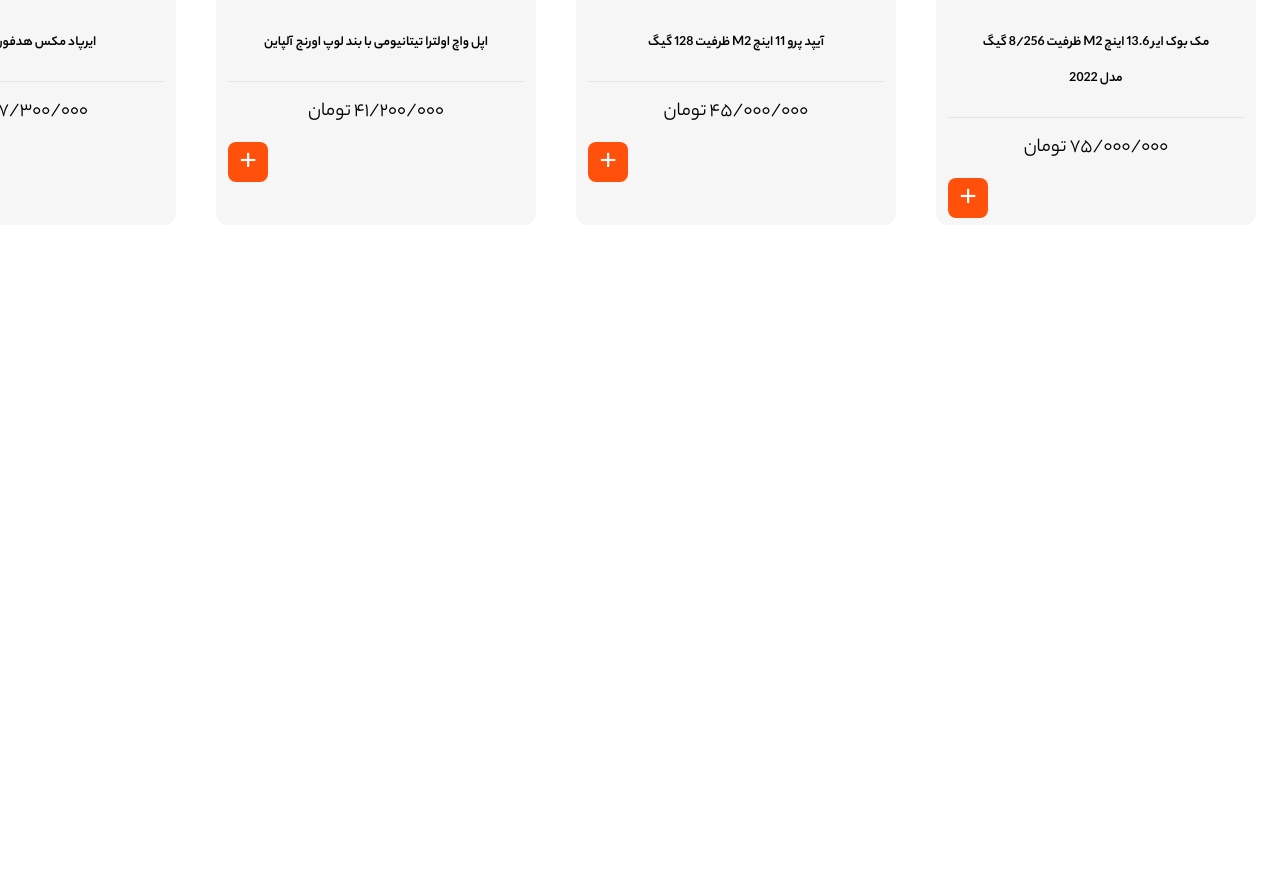
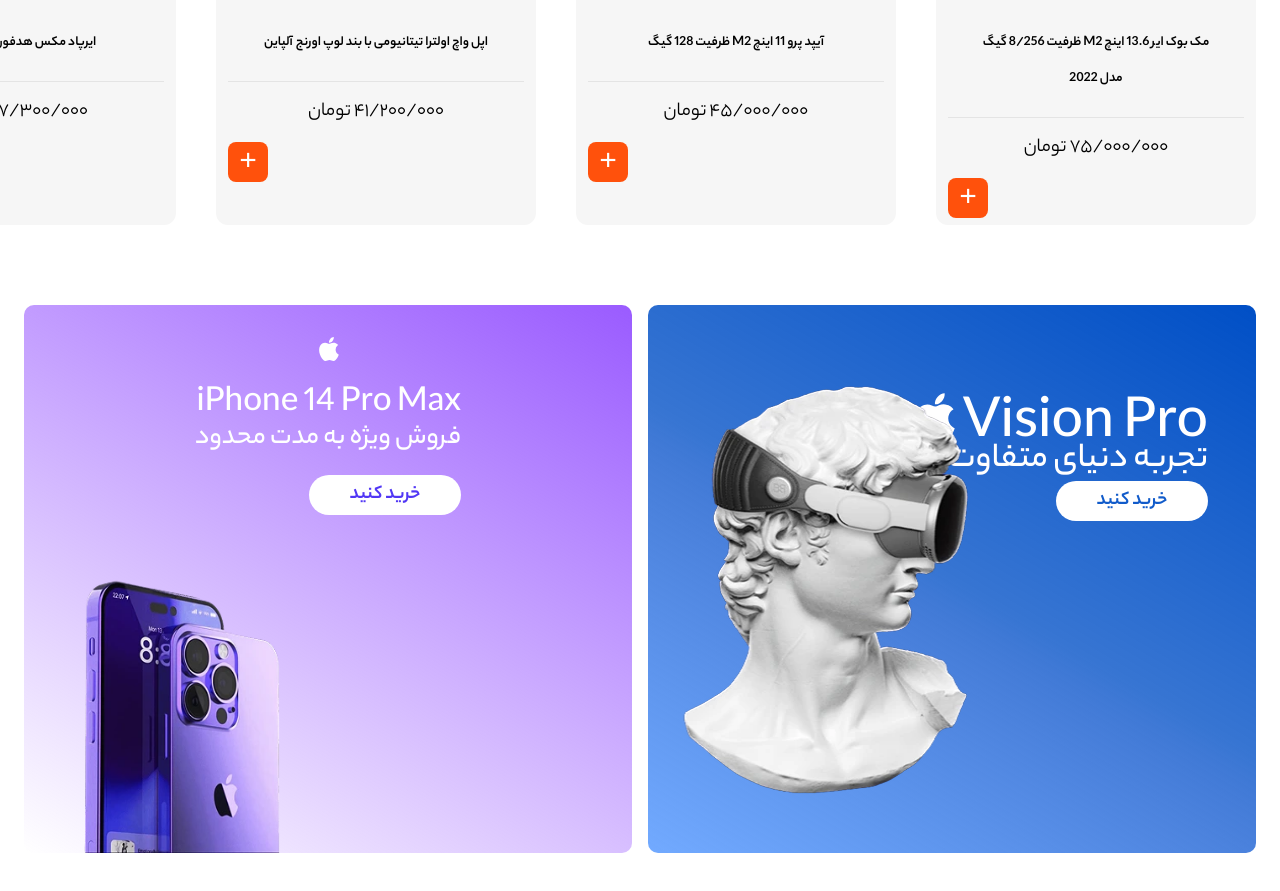
Before and after one commit to miladrezaei/Apple-Store, a website: page src/index.html in a window 1280 px wide. Shown: the part 2361-3252 px from the top of the page. Before the commit the page ends 2642 px from the top, so only its background shows below. Drawn offline with Linux system fonts and the light colour scheme.

Commit message:
Creating website banners

```diff
--- a/src/index.html
+++ b/src/index.html
@@ -227,5 +227,29 @@
         </div>
       </div>
     </div>
+    <div class="container m-auto px-6 mt-20 mb-10 flex flex-col lg:flex-row gap-14 lg:gap-4">
+      <div class="relative h-37 lg:h-137 w-full lg-w-3/5 bg-linear-30 from-[#72AAFF] via-[#004fc6c8] to-[#004Fc6] rounded-[10px]">
+        <div class="w-fit h-full flex flex-col items-center lg:items-start justify-center lg:justify-start px-6 lg:px-12 lg:pt-22">
+          <div class="flex items-center gap-1">
+            <p class="text-2xl lg:text-6xl text-white font-medium h-6 lg:h-10">Vision Pro</p>
+            <img class="size-6 lg:size-12" src="./assets/svg/apple.svg" alt="">
+          </div>
+          <p class="text-sm text-white font-medium h-6 lg:text-4xl">تجربه دنیای متفاوت</p>
+          <button class="w-26 lg:w-38 h-7 lg:h-10 rounded-full text-sm lg:text-xl font-semibold bg-white text-[#115BCA] lg:mt-4">خرید کنید</button>
+        </div>
+        <img class="absolute -bottom-2 lg:bottom-10 left-2 w-40 lg:w-96 h-50 lg:h-112" src="./assets/images/vision-pro.webp" alt="">
+      </div>
+      <div class="relative h-37 lg:h-137 w-full lg-w-2/5 bg-linear-30 from-[#9A5BFF00]  to-[#9A5BFF] rounded-[10px]">
+        <div class="w-fit h-full flex flex-col items-start justify-center lg:justify-start px-6 gap-2 lg:gap-4 lg:m-auto lg:mt-8">
+          <div class="flex items-center lg:flex-col-reverse gap-1 lg:gap-6">
+            <p class="text-lg lg:text-4xl text-white font-medium h-4.5">iPhone 14 Pro Max</p>
+            <img class="size-6 lg:size12" src="./assets/svg/apple.svg" alt="">
+          </div>
+          <p class="text-sm lg:text-[28px] text-white font-medium h-6">فروش ویژه به مدت محدود</p>
+          <button class="w-26 lg:w-38 h-7 lg:h-10 rounded-full text-sm lg:text-xl font-semibold bg-white text-[#5137F5] lg:mt-4">خرید کنید</button>
+        </div>
+        <img class="absolute bottom-0 left-2 lg:left-10 w-28 lg:w-54 h-50 lg:h-80" src="./assets/images/purple-iphone.webp" alt="">
+      </div>
+    </div>
   </body>
 </html>
```
Also changed, not shown: dist/output.css.
